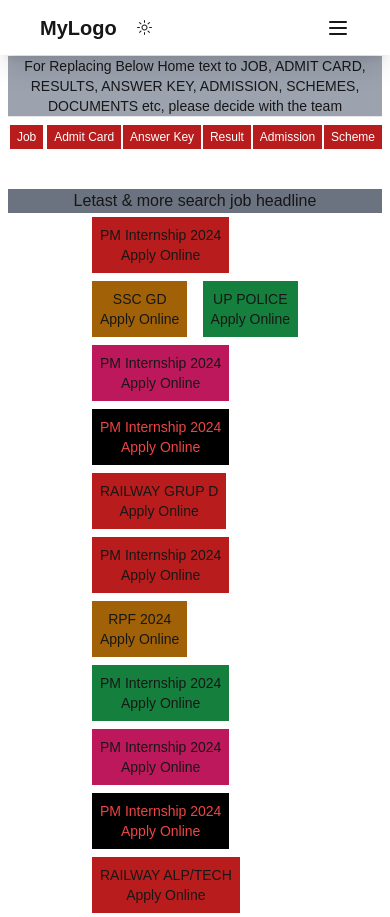
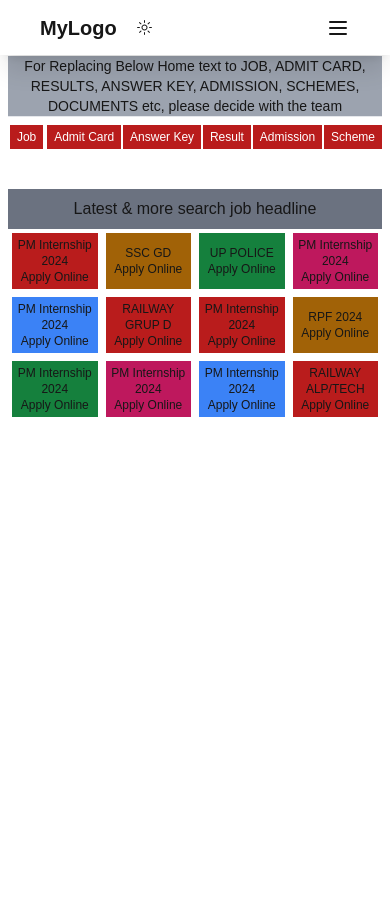
Before and after one commit to Github6432/job-portal, a Next.js app: page / in a window 390 px wide. After the commit the page ends 844 px from the top, so only its background shows below. Built offline with nearby package versions, Linux system fonts and the light colour scheme.

Commit message:
create card responsive design

```diff
--- a/pages/index.tsx
+++ b/pages/index.tsx
@@ -11,7 +11,7 @@
         <div className=" mb-10">
           <Topmenu />
         </div>
-        <div className="mx-auto ">
+        <div className="">
           <Card />
         </div>
         <div className="mx-auto ">
--- a/pages/mainhome/Card.tsx
+++ b/pages/mainhome/Card.tsx
@@ -3,57 +3,81 @@
 const Card = () => {
     return (
         <>
-            <div className="text-center bg-gray-500">Letast & more search job headline</div>
-            <div className="flex flex-wrap mx-20 text-center justify-between items-center">
-                <div className=" text-sm bg-red-700 m-1 p-2">
+            <div className="text-center bg-gray-500 py-2">Latest & more search job headline</div>
+            <ul className="grid grid-cols-4 sm:grid-cols-4 md:grid-cols-5 md:gap-1 text-center justify-center">
+                <li className="text-xs bg-red-700 m-1 p-1 sx:h-14 sx:w-24 flex items-center justify-center">
+                    <div>
                         <p>PM Internship 2024</p>
                         <p>Apply Online</p>
                     </div>
-                <div className=" text-sm bg-yellow-700 m-1 p-2">
+                </li>
+                <li className="text-xs bg-yellow-700 m-1 p-1 sx:h-14 sx:w-24 flex items-center justify-center">
+                    <div>
                         <p>SSC GD</p>
                         <p>Apply Online</p>
                     </div>
-                <div className=" text-sm bg-green-700 m-1 p-2">
+                </li>
+                <li className="text-xs bg-green-700 m-1 p-1 sx:h-14 sx:w-24 flex items-center justify-center">
+                    <div>
                         <p>UP POLICE</p>
                         <p>Apply Online</p>
                     </div>
-                <div className=" text-sm bg-pink-700 m-1 p-2">
+                </li>
+                <li className="text-xs bg-pink-700 m-1 p-1 sx:h-14 sx:w-24 flex items-center justify-center">
+                    <div>
                         <p>PM Internship 2024</p>
                         <p>Apply Online</p>
                     </div>
-                <div className=" text-sm bg-black text-red-500 m-1 p-2">
+                </li>
+                <li className="text-xs bg-blue-500 m-1 p-1 sx:h-14 sx:w-24 flex items-center justify-center">
+                    <div>
                         <p>PM Internship 2024</p>
                         <p>Apply Online</p>
                     </div>
-                <div className=" text-sm bg-red-700 m-1 p-2">
+                </li>
+                <li className="text-xs bg-red-700 m-1 p-1 sx:h-14 sx:w-24 flex items-center justify-center">
+                    <div>
                         <p>RAILWAY GRUP D</p>
                         <p>Apply Online</p>
                     </div>
-                <div className=" text-sm bg-red-700 m-1 p-2">
+                </li>
+                <li className="text-xs bg-red-700 m-1 p-1 sx:h-14 sx:w-24 flex items-center justify-center">
+                    <div>
                         <p>PM Internship 2024</p>
                         <p>Apply Online</p>
                     </div>
-                <div className=" text-sm bg-yellow-700 m-1 p-2">
+                </li>
+                <li className="text-xs bg-yellow-700 m-1 p-1 sx:h-14 sx:w-24 flex items-center justify-center">
+                    <div>
                         <p>RPF 2024</p>
                         <p>Apply Online</p>
                     </div>
-                <div className=" text-sm bg-green-700 m-1 p-2">
+                </li>
+                <li className="text-xs bg-green-700 m-1 p-1 sx:h-14 sx:w-24 flex items-center justify-center">
+                    <div>
                         <p>PM Internship 2024</p>
                         <p>Apply Online</p>
                     </div>
-                <div className=" text-sm bg-pink-700 m-1 p-2">
+                </li>
+                <li className="text-xs bg-pink-700 m-1 p-1 sx:h-14 sx:w-24 flex items-center justify-center">
+                    <div>
                         <p>PM Internship 2024</p>
                         <p>Apply Online</p>
                     </div>
-                <div className=" text-sm bg-black text-red-500 m-1 p-2">
+                </li>
+                <li className="text-xs bg-blue-500 m-1 p-1 sx:h-14 sx:w-24 flex items-center justify-center">
+                    <div>
                         <p>PM Internship 2024</p>
                         <p>Apply Online</p>
                     </div>
-                <div className=" text-sm bg-red-700 m-1 p-2">
+                </li>
+                <li className="text-xs bg-red-700 m-1 p-1 sx:h-14 sx:w-24 flex items-center justify-center">
+                    <div>
                         <p>RAILWAY ALP/TECH</p>
                         <p>Apply Online</p>
                     </div>
-            </div>
+                </li>
+            </ul>
         </>
     )
 }
```
Lines whose indentation alone changed are shown as unchanged.
